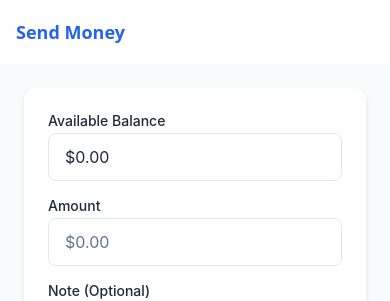
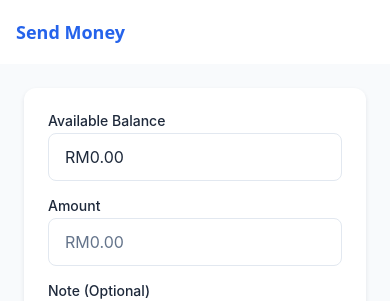
Before and after one commit to limkhashing/ryt-bank-assessment, a React Native app: screen /Transfer in a window 390 px wide. Shown: the top 301 px of the page. Built offline with nearby package versions, Linux system fonts and the light colour scheme; what react-native-biometrics would draw is missing.

Commit message:
Refactor TransferScreen to improve amount validation and formatting

```diff
--- a/src/screens/TransferScreen.tsx
+++ b/src/screens/TransferScreen.tsx
@@ -1,5 +1,5 @@
-import React, { useState } from 'react';
-import { View, StyleSheet, Alert } from 'react-native';
+import React, { useState, useCallback } from 'react';
+import { View, StyleSheet } from 'react-native';
 import { NativeStackScreenProps } from '@react-navigation/native-stack';
 import { RootStackParamList } from '../types';
 import { Button, Card, Input } from '../components';
@@ -12,16 +12,35 @@ type Props = NativeStackScreenProps<RootStackParamList, 'Transfer'>;
 export const TransferScreen: React.FC<Props> = ({ navigation }) => {
   const { currentUser } = useAppSelector(state => state.user);
   const [amount, setAmount] = useState('');
+  const [displayAmount, setDisplayAmount] = useState('');
   const [note, setNote] = useState('');
   const [error, setError] = useState('');
 
-  const validateAmount = (value: string) => {
-    const numericAmount = parseFloat(value);
-    if (isNaN(numericAmount) || numericAmount <= 0) {
+  const handleAmountChange = useCallback((text: string) => {
+    // Remove all non-numeric characters
+    const numericValue = text.replace(/[^0-9]/g, '');
+
+    // Convert to number with 2 decimal places
+    const numberValue = parseInt(numericValue || '0', 10) / 100;
+
+    // Validate amount
+    if (numberValue > 999999.99) {
+      setError('Amount cannot exceed RM999,999.99');
+      return;
+    }
+
+    const formattedAmount = numberValue.toFixed(2);
+    setAmount(formattedAmount);
+    setDisplayAmount(formattedAmount === '0.00' ? '' : `RM${formattedAmount}`);
+    validateAmount(numberValue);
+  }, []);
+
+  const validateAmount = (value: number) => {
+    if (value <= 0) {
       setError('Please enter a valid amount');
       return false;
     }
-    if (currentUser && numericAmount > currentUser.balance) {
+    if (currentUser && value > currentUser.balance) {
       setError('Insufficient funds');
       return false;
     }
@@ -30,7 +49,8 @@ export const TransferScreen: React.FC<Props> = ({ navigation }) => {
   };
 
   const handleContinue = () => {
-    if (!validateAmount(amount)) return;
+    const numericAmount = parseFloat(amount);
+    if (!validateAmount(numericAmount)) return;
     navigation.navigate('SelectRecipient');
   };
 
@@ -39,16 +59,16 @@ export const TransferScreen: React.FC<Props> = ({ navigation }) => {
       <Card style={styles.balanceCard}>
         <Input
           label="Available Balance"
-          value={currentUser ? formatCurrency(currentUser.balance) : '$0.00'}
-          editable={false}
+          value={currentUser ? formatCurrency(currentUser.balance) : 'RM0.00'}
+          onChangeText={() => {}}
           style={styles.input}
         />
         <Input
           label="Amount"
-          value={amount}
-          onChangeText={setAmount}
-          keyboardType="decimal-pad"
-          placeholder="$0.00"
+          value={displayAmount}
+          onChangeText={handleAmountChange}
+          keyboardType="numeric"
+          placeholder="RM0.00"
           error={error}
           style={styles.input}
         />
@@ -63,7 +83,7 @@ export const TransferScreen: React.FC<Props> = ({ navigation }) => {
       <Button
         title="Continue"
         onPress={handleContinue}
-        disabled={!amount || !!error}
+        disabled={!amount || parseFloat(amount) <= 0 || !!error}
         style={styles.button}
       />
     </View>
```
